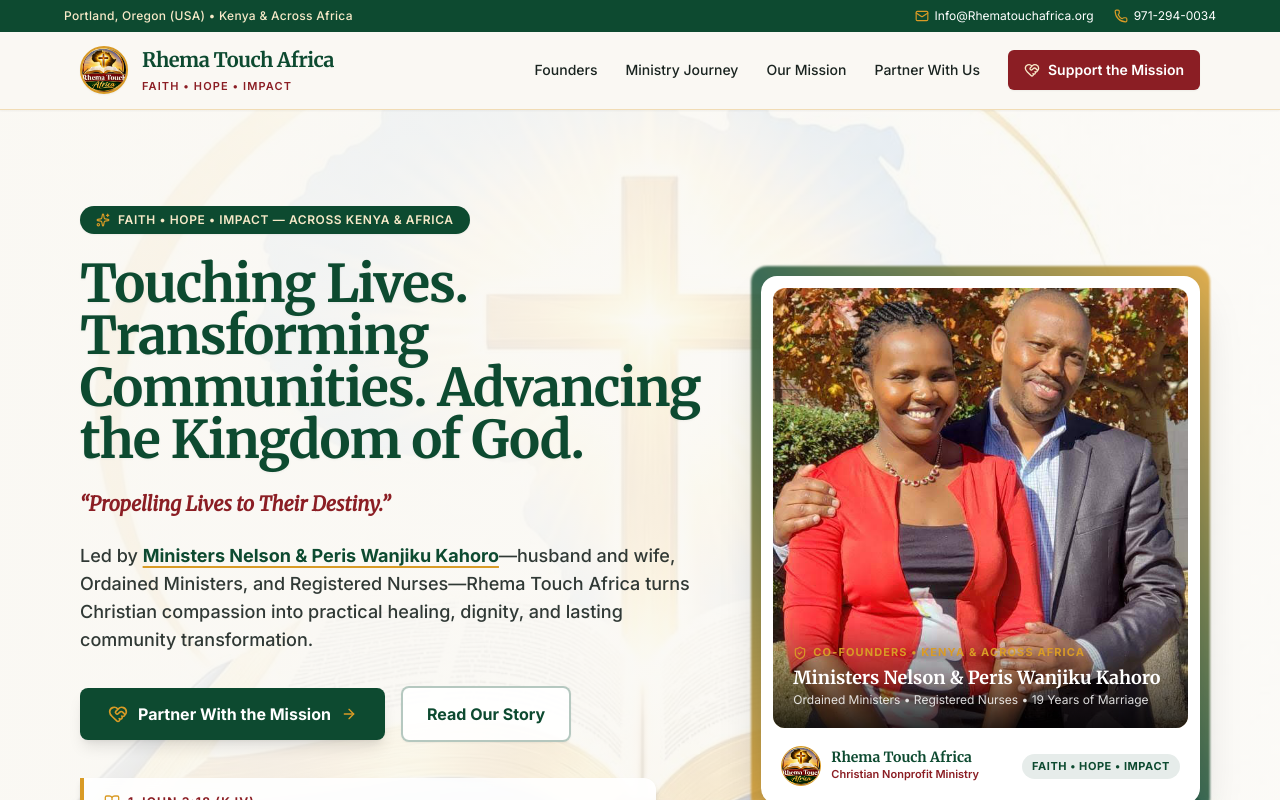
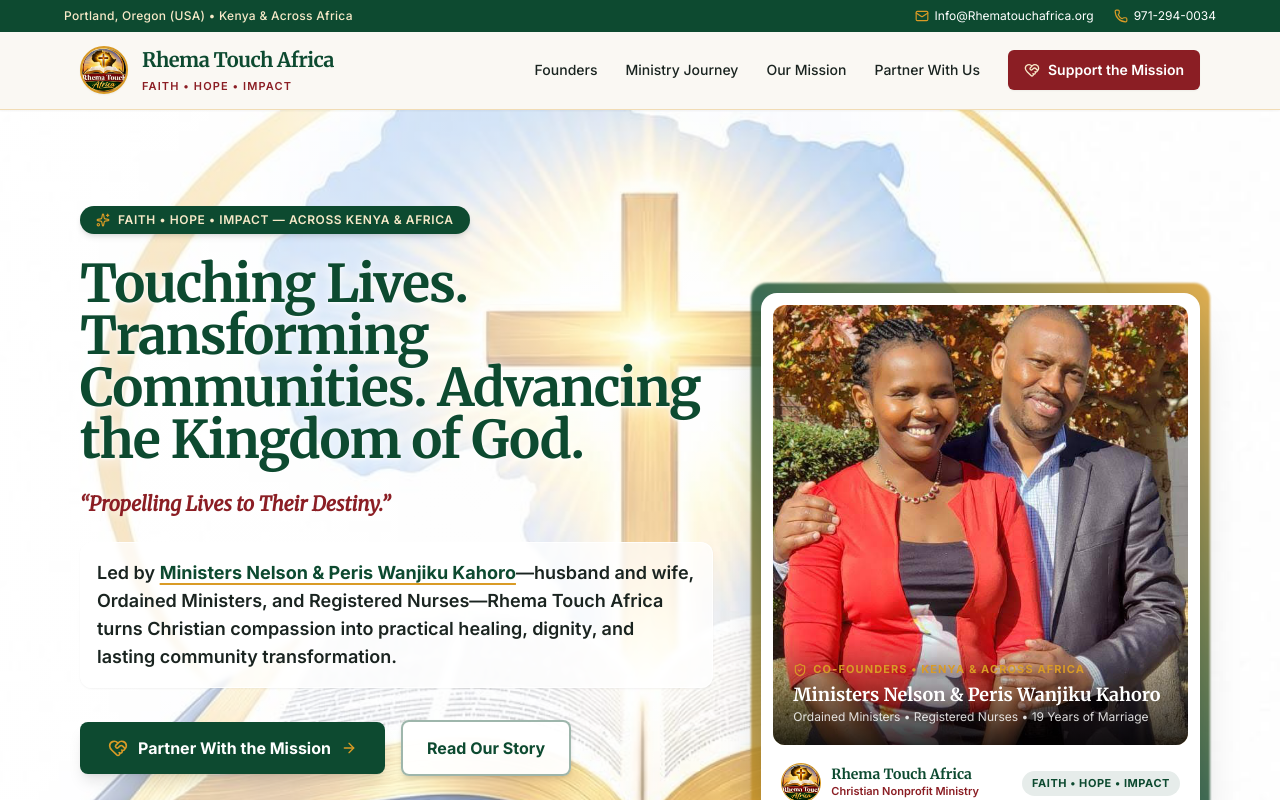
Before and after one commit to Johnpaul-coder/rhema-touch-africa, a React (Vite) app: page / in a window 1280 px wide. Shown: the top 800 px of the page. Built offline with nearby package versions, Linux system fonts and the light colour scheme.

Commit message:
Make Hero background artwork crisp and conspicuous

```diff
--- a/src/components/Hero.jsx
+++ b/src/components/Hero.jsx
@@ -6,32 +6,38 @@ export default function Hero() {
   const { organization, founders, scriptures } = ministryContent;
 
   return (
-    <section className="relative overflow-hidden bg-rhema-ivory text-rhema-ink border-b-4 border-rhema-gold">
-      {/* Custom Ministry Artwork Background */}
+    <section className="relative overflow-hidden bg-white text-rhema-ink border-b-4 border-rhema-gold">
+      {/* Custom Ministry Artwork Background - Crisp & Vibrant */}
       <div
-        className="absolute inset-0 bg-cover bg-center bg-no-repeat"
+        className="absolute inset-0 bg-contain md:bg-cover bg-center bg-no-repeat"
         style={{ backgroundImage: `url('${organization.heroBgPath}')` }}
       />
-      {/* Soft Warm Ivory Readability Overlay */}
-      <div className="absolute inset-0 bg-gradient-to-r from-rhema-ivory/95 via-rhema-ivory/85 to-rhema-ivory/65" />
+      {/* Light, Targeted Readability Veil (Leaves Cross, Africa & Bible Vivid) */}
+      <div className="absolute inset-0 bg-gradient-to-r from-white/75 via-white/35 to-transparent" />
 
       <div className="relative max-w-6xl mx-auto px-4 py-14 md:py-24 grid grid-cols-1 lg:grid-cols-12 gap-12 items-center">
         {/* Left Editorial Narrative */}
         <div className="lg:col-span-7 space-y-6">
-          <div className="inline-flex items-center gap-2 px-4 py-1.5 rounded-full bg-rhema-green text-rhema-goldLight text-xs font-semibold tracking-wider uppercase shadow-sm">
+          <div className="inline-flex items-center gap-2 px-4 py-1.5 rounded-full bg-rhema-green text-rhema-goldLight text-xs font-semibold tracking-wider uppercase shadow-md">
             <Sparkles className="w-3.5 h-3.5 text-rhema-gold" />
             <span>Faith • Hope • Impact — Across Kenya &amp; Africa</span>
           </div>
 
-          <h1 className="font-serif text-3xl sm:text-5xl lg:text-[52px] font-bold text-rhema-green leading-[1.15] tracking-tight drop-shadow-sm">
+          <h1
+            className="font-serif text-3xl sm:text-5xl lg:text-[52px] font-bold text-rhema-green leading-[1.15] tracking-tight"
+            style={{ textShadow: "0 2px 14px rgba(255,255,255,0.95), 0 1px 3px rgba(255,255,255,1)" }}
+          >
             {organization.tagline}
           </h1>
 
-          <p className="font-serif italic text-xl text-rhema-burgundy font-semibold">
+          <p
+            className="font-serif italic text-xl text-rhema-burgundy font-bold"
+            style={{ textShadow: "0 1px 10px rgba(255,255,255,0.95)" }}
+          >
             “{organization.motto}”
           </p>
 
-          <p className="text-base md:text-lg text-rhema-ink/90 leading-relaxed max-w-2xl font-medium">
+          <p className="text-base md:text-lg text-rhema-ink leading-relaxed max-w-2xl font-semibold bg-white/75 backdrop-blur-[2px] p-4 rounded-xl border border-white/80 shadow-sm">
             Led by{" "}
             <span className="text-rhema-green font-bold underline decoration-rhema-gold decoration-2 underline-offset-4">
               {founders.names}
@@ -53,7 +59,7 @@ export default function Hero() {
             </a>
             <a
               href="#founders"
-              className="inline-flex items-center gap-2 bg-white/90 hover:bg-white text-rhema-green border-2 border-rhema-green/30 font-bold px-6 py-3.5 rounded-lg shadow-sm transition"
+              className="inline-flex items-center gap-2 bg-white/95 hover:bg-white text-rhema-green border-2 border-rhema-green/40 font-bold px-6 py-3.5 rounded-lg shadow-md transition"
             >
               <span>Read Our Story</span>
             </a>
@@ -66,7 +72,7 @@ export default function Hero() {
                 <BookOpen className="w-4 h-4 text-rhema-gold" />
                 <span>{scriptures.primary.reference}</span>
               </div>
-              <p className="text-sm text-rhema-ink/90 leading-relaxed">
+              <p className="text-sm text-rhema-ink/90 leading-relaxed font-medium">
                 {scriptures.primary.summary}
               </p>
             </div>
```
